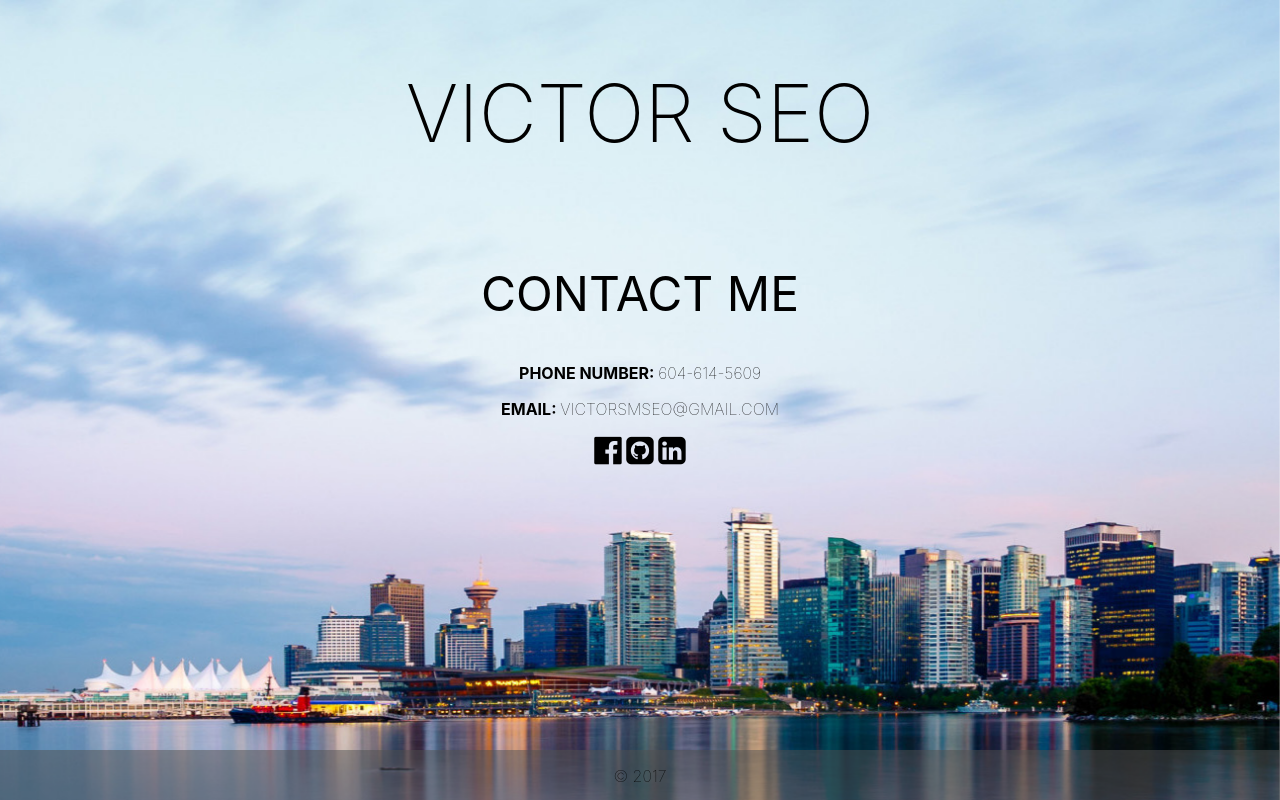
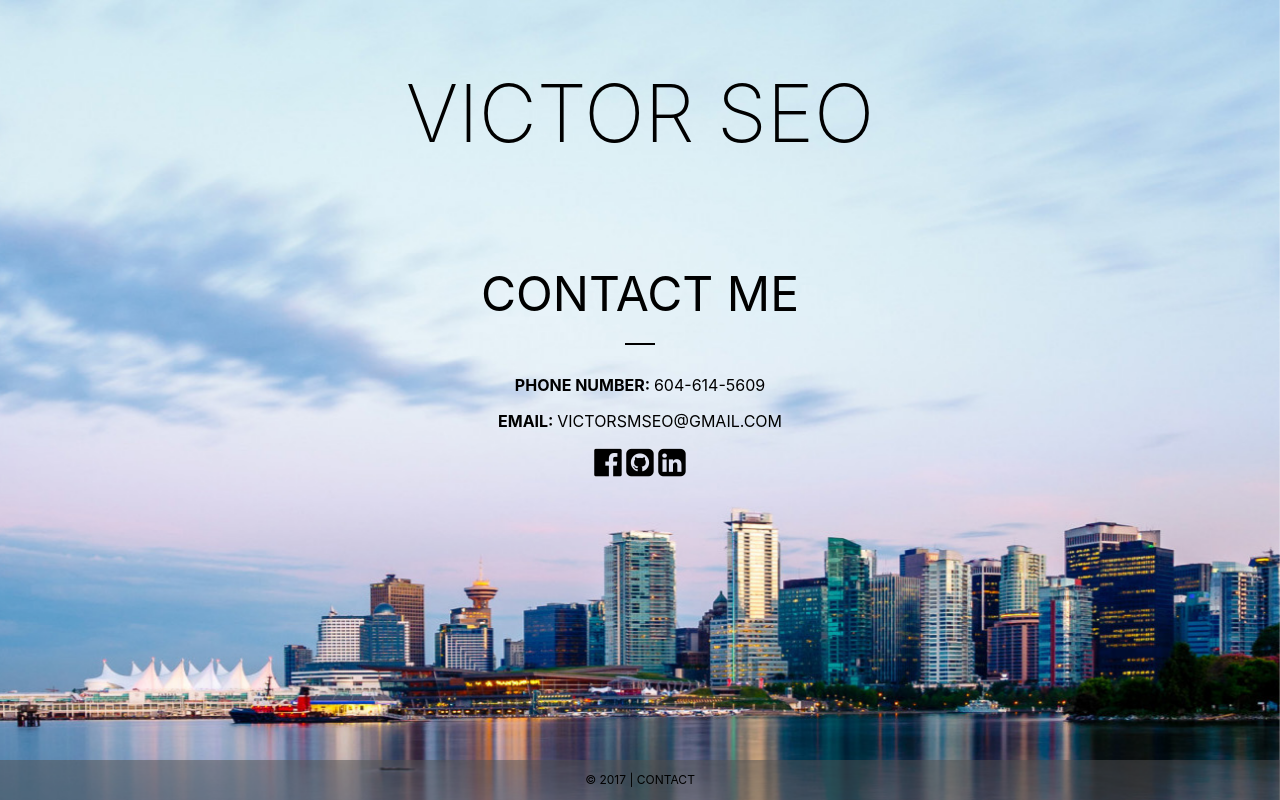
Before and after one commit to victorsmseo/victorsmseo.github.io, a plain HTML site: page contact.html in a window 1280 px wide. Drawn offline with Linux system fonts and the light colour scheme.

Commit message:
Design: hr

```diff
--- a/contact.html
+++ b/contact.html
@@ -18,6 +18,7 @@
 
         <section>
             <h1>Contact Me</h1>
+            <hr>
             <p>
                 <span class="bold">Phone Number: </span>
                 604-614-5609
@@ -38,7 +39,10 @@
         </section>
 
         <footer>
-            <p>© 2017</p>
+            <p>
+                © 2017 |
+                <a href="contact.html">Contact</a>
+            </p>
         </footer>
     </div>
 </body>
--- a/style.css
+++ b/style.css
@@ -13,39 +13,38 @@ body {
     background-attachment: fixed;
     background-size: cover;
     font-family: -apple-system, BlinkMacSystemFont, sans-serif;
-    font-weight: 100;
     text-transform: uppercase;
     text-align: center;
 }
 header {
     padding: 10px;
 }
-section {
-    padding-bottom: 50px;
-}
-footer {
-    position: absolute;
-    background-color: rgba(80, 80, 80, 0.5);
-    height: 50px;
-    width: 100%;
-    bottom:0;
-}
-h1,
-h2 {
-    font-weight: 200;
-}
 header h1 {
     font-size: 5em;
+}
+section {
+    padding-bottom: 40px;
 }
 section h1 {
     font-size: 3em;
     font-weight: 400;
 }
-header h2 {
-    font-size: 2em;
+footer {
+    position: absolute;
+    background-color: rgba(80, 80, 80, 0.5);
+    height: 40px;
+    width: 100%;
+    bottom:0;
 }
-section h2 {
-    font-size: 1.5em;
+footer a:hover {
+    color: rgb(31, 31, 31);
+}
+footer p {
+    font-size: 0.75em;
+}
+h1,
+h2 {
+    font-weight: 200;
 }
 a {
     text-decoration: none;
@@ -56,17 +55,15 @@ a:active {
     color: black;
 }
 a:hover {
-    color: rgb(75, 75, 75);
+    color: rgb(80, 80, 80);
 }
 hr {
-    width: 25%;
+    width: 30px;
+    border: 0;
+    border-top: 2px solid black;
+    margin-top: -20px;
+    margin-bottom: 30px;
 }
 .bold {
     font-weight: bold;
 }
-.hr-bottom {
-    margin-top: 3em;
-}
-.hr-top {
-    margin-bottom: 3em;
-}
```
Also changed, not shown: index.html (+4 -1 lines), profile.html (+5 -1 lines).
